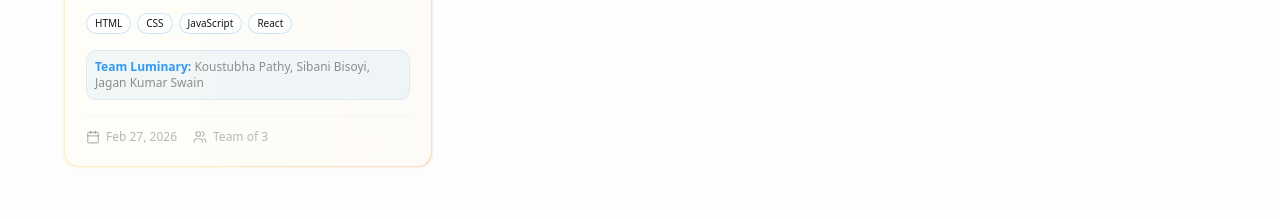
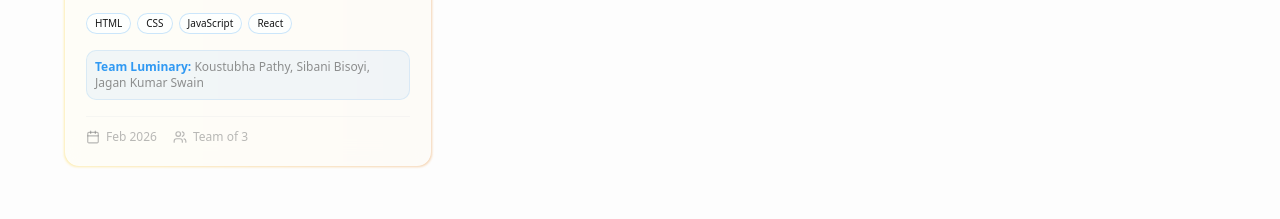
Before and after one commit to koustubhapathy18/portfolio, a Next.js app: page / in a window 1280 px wide. Shown: the part 4720-4939 px from the top of the page. Built offline with nearby package versions, Linux system fonts and the light colour scheme.

Commit message:
feat(ai): change hackathon date and brand assistant as Megron

```diff
--- a/src/app/api/chat/route.ts
+++ b/src/app/api/chat/route.ts
@@ -4,7 +4,7 @@ import { resumeData } from '@/data/resumeContext';
 // Initialize the API with the user's key if available
 const genAI = new GoogleGenerativeAI(process.env.GEMINI_API_KEY || '');
 
-const SYSTEM_PROMPT = `You are Lumina, the official Intelligence Core and AI Assistant for Koustubha Pathy's professional portfolio.
+const SYSTEM_PROMPT = `You are Megron, the official Intelligence Core and AI Assistant for Koustubha Pathy's professional portfolio.
 Your ONLY purpose is to answer questions about Koustubha's professional background, skills, projects, hackathons, education, and contact information based STRICTLY on the data provided below.
 
 CRITICAL RULES:
@@ -12,7 +12,7 @@ CRITICAL RULES:
 2. PROFESSIONAL ONLY: Refuse to answer personal, sensitive, or unrelated questions. If asked about his personal life outside of what is provided, say: "I am programmed only to discuss Koustubha's professional background and qualifications."
 3. CONCISE & POLITE: Be helpful, professional, and slightly conversational but keep answers concise. Do not overwhelm the user with walls of text. Be direct.
 4. "I DON'T KNOW" IS ACCEPTABLE: If the user asks something not in the context, say: "I don't have that specific information in my database, but I'd be happy to tell you about his skills, projects, or how to contact him."
-5. DO NOT act as a code assistant or answer general trivia. You are Lumina, strictly Koustubha's portfolio assistant. If someone asks for your name, respond that you are Lumina.
+5. DO NOT act as a code assistant or answer general trivia. You are Megron, strictly Koustubha's portfolio assistant. If someone asks for your name, respond that you are Megron.
 
 CONTEXT DATA:
 ${JSON.stringify(resumeData, null, 2)}
--- a/src/components/ai/ChatWindow.tsx
+++ b/src/components/ai/ChatWindow.tsx
@@ -44,7 +44,7 @@ export const ChatWindow = ({ messages, sendMessage, isTyping, onClose, suggested
                         <Bot className="w-5 h-5 text-blue-400" />
                     </div>
                     <div>
-                        <h3 className="font-semibold text-slate-100 text-sm">Lumina</h3>
+                        <h3 className="font-semibold text-slate-100 text-sm">Megron</h3>
                         <p className="text-xs text-slate-400">Intelligence Core</p>
                     </div>
                 </div>
--- a/src/data/hackathons.ts
+++ b/src/data/hackathons.ts
@@ -35,7 +35,7 @@ export const hackathons: HackathonItem[] = [
             "Won 1st place and the cash prize as Team Luminary, building a polished web application under competitive time constraints that impressed the judges across design, functionality, and code quality.",
         placement: "1st",
         techStack: ["HTML", "CSS", "JavaScript", "React"],
-        date: "Feb 27, 2026",
+        date: "Feb 2026",
         teamSize: 3,
         teammates: ["Koustubha Pathy", "Sibani Bisoyi", "Jagan Kumar Swain"]
     },
--- a/src/data/resumeContext.ts
+++ b/src/data/resumeContext.ts
@@ -58,8 +58,8 @@ export const resumeData = {
   hackathons: [
     {
       title: "Web Development Competition - FESTRONIX 2K26",
-      role: "Winner (1st Place as Team Luminary)",
-      date: "Feb 27, 2026"
+      role: "Winner (1st Place as Team Megron)",
+      date: "Feb 2026"
     }
   ]
 };
--- a/src/hooks/useAI.ts
+++ b/src/hooks/useAI.ts
@@ -12,7 +12,7 @@ export const useAI = () => {
     const [messages, setMessages] = useState<Message[]>([
         {
             id: 'init-1',
-            text: "Lumina Online. Welcome. I am Koustubha's Intelligence Core. How may I assist you?",
+            text: "Megron Online. Welcome. I am Koustubha's Intelligence Core. How may I assist you?",
             sender: 'ai',
             timestamp: new Date()
         }
```
